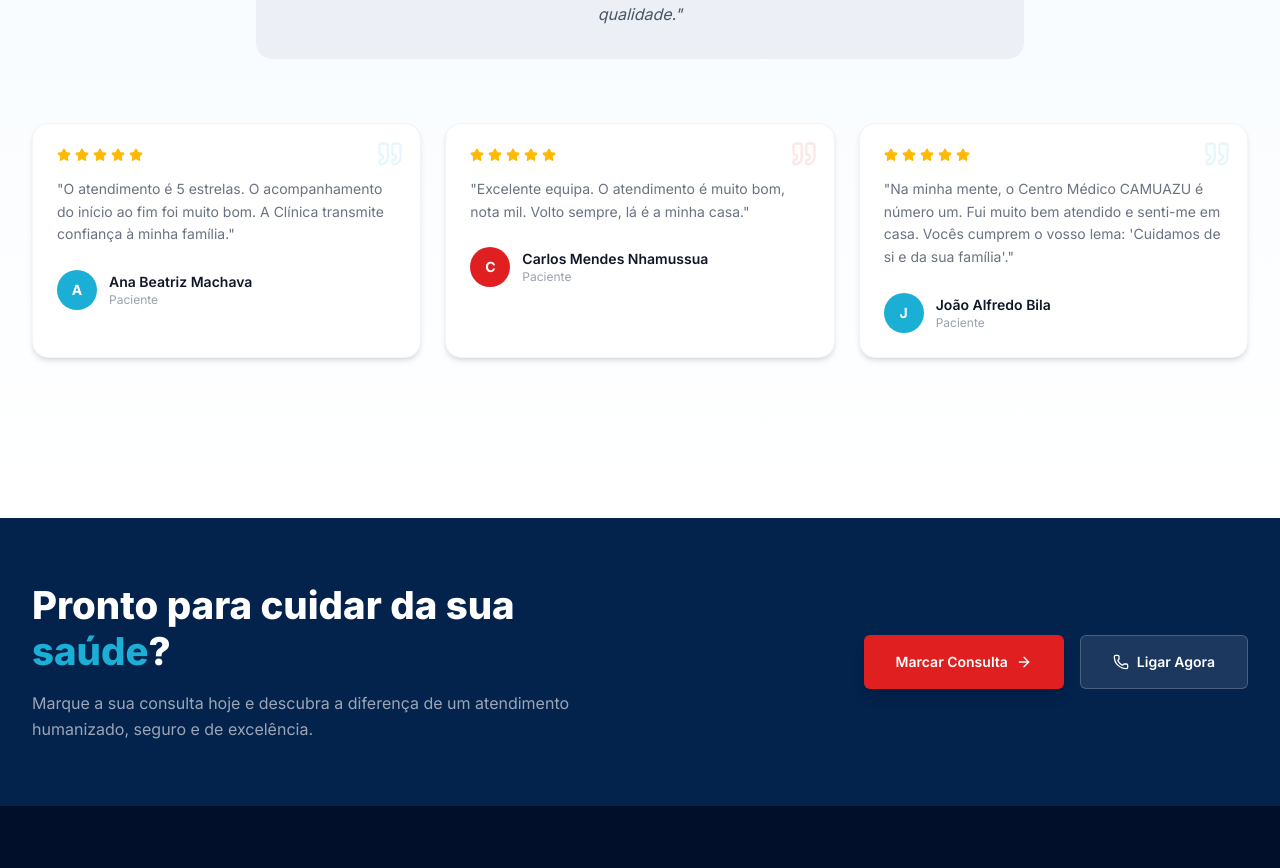
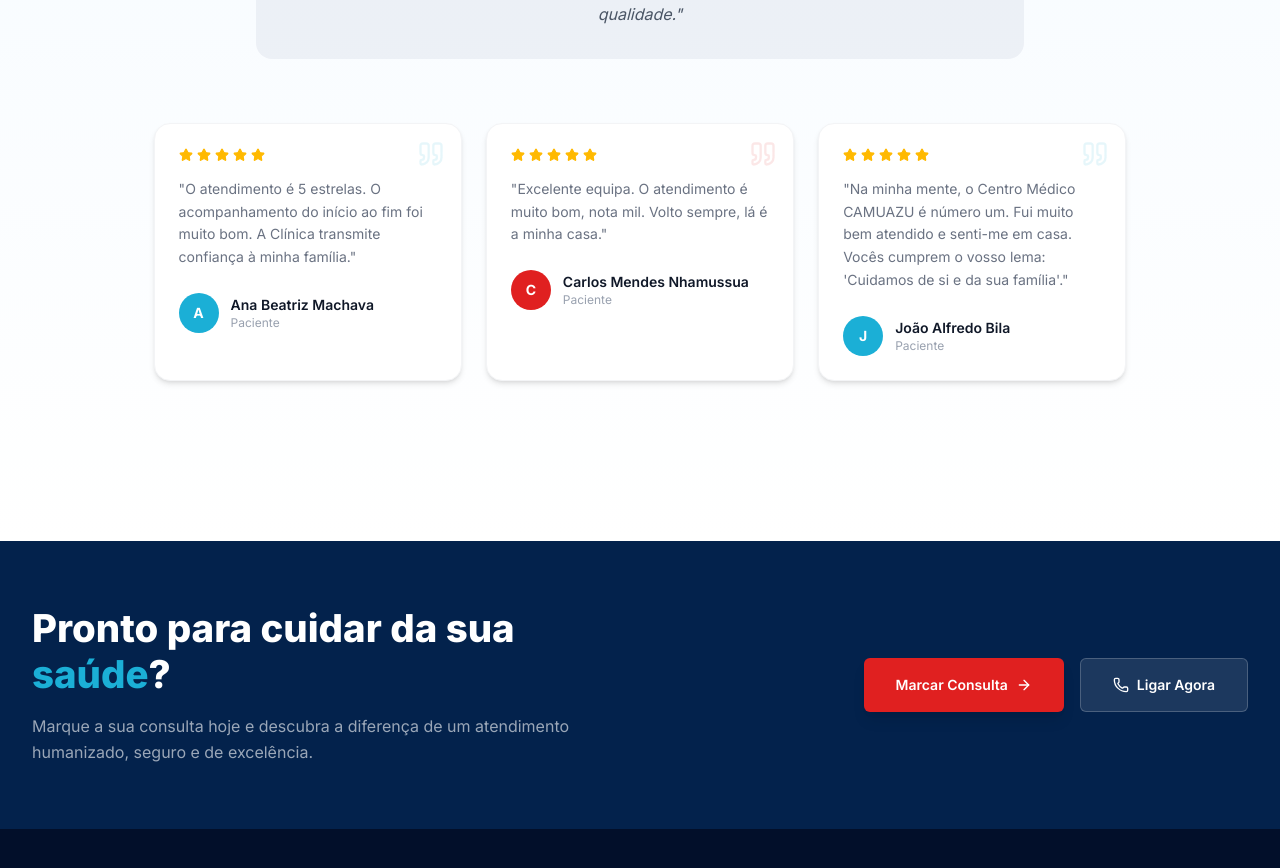
Before and after one commit to Saudigitus/camuazu-portal, a React (Vite) app: page / in a window 1280 px wide. Shown: the part 4547-5415 px from the top of the page. Built offline with nearby package versions, Linux system fonts and the light colour scheme.

Commit message:
style(testimonials): center the testimonial grid

```diff
--- a/src/app/components/Testimonials.tsx
+++ b/src/app/components/Testimonials.tsx
@@ -98,7 +98,7 @@
         </motion.div>
 
         {/* Testimonials Grid */}
-        <div className="grid grid-cols-1 md:grid-cols-2 lg:grid-cols-3 gap-6 mb-16">
+        <div className="w-[80%] mx-auto grid grid-cols-1 md:grid-cols-2 lg:grid-cols-3 gap-6 mb-16">
           {testimonials.map((t, i) => (
             <motion.div
               key={t.name}
```
